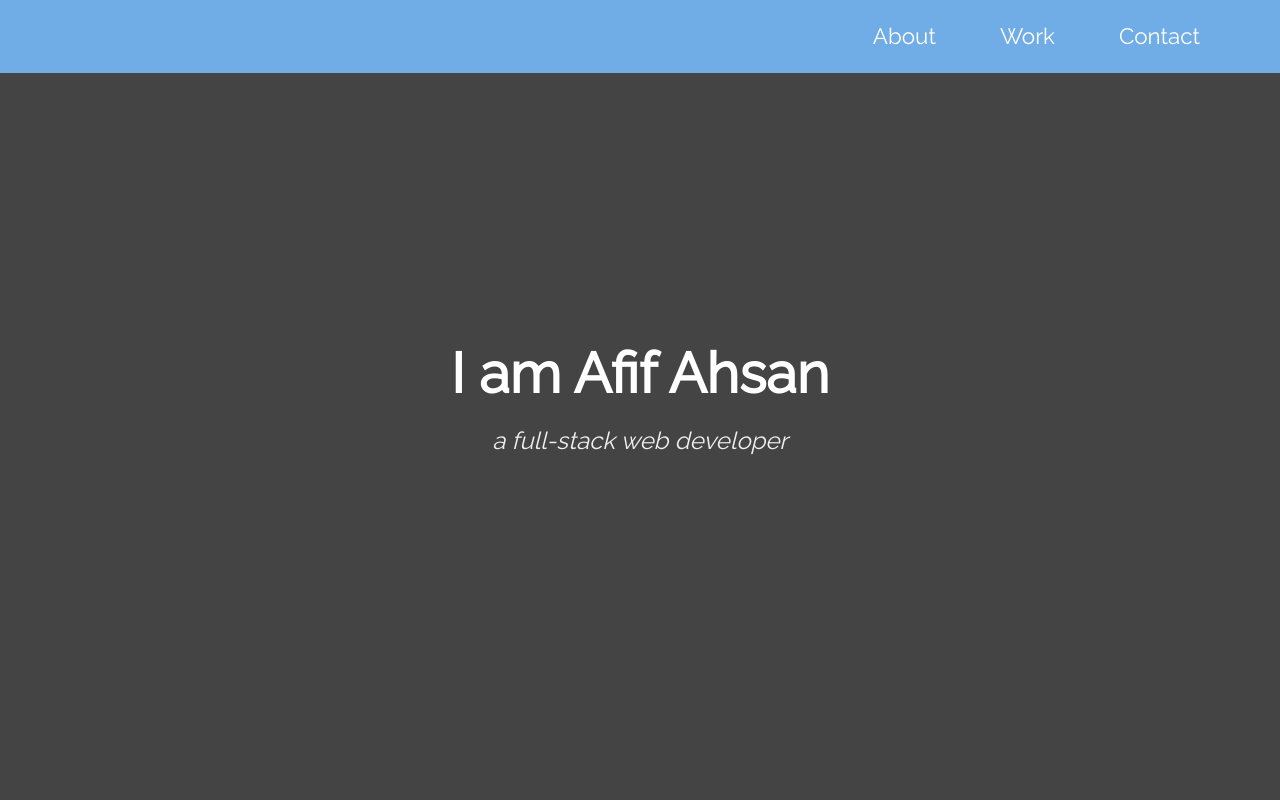
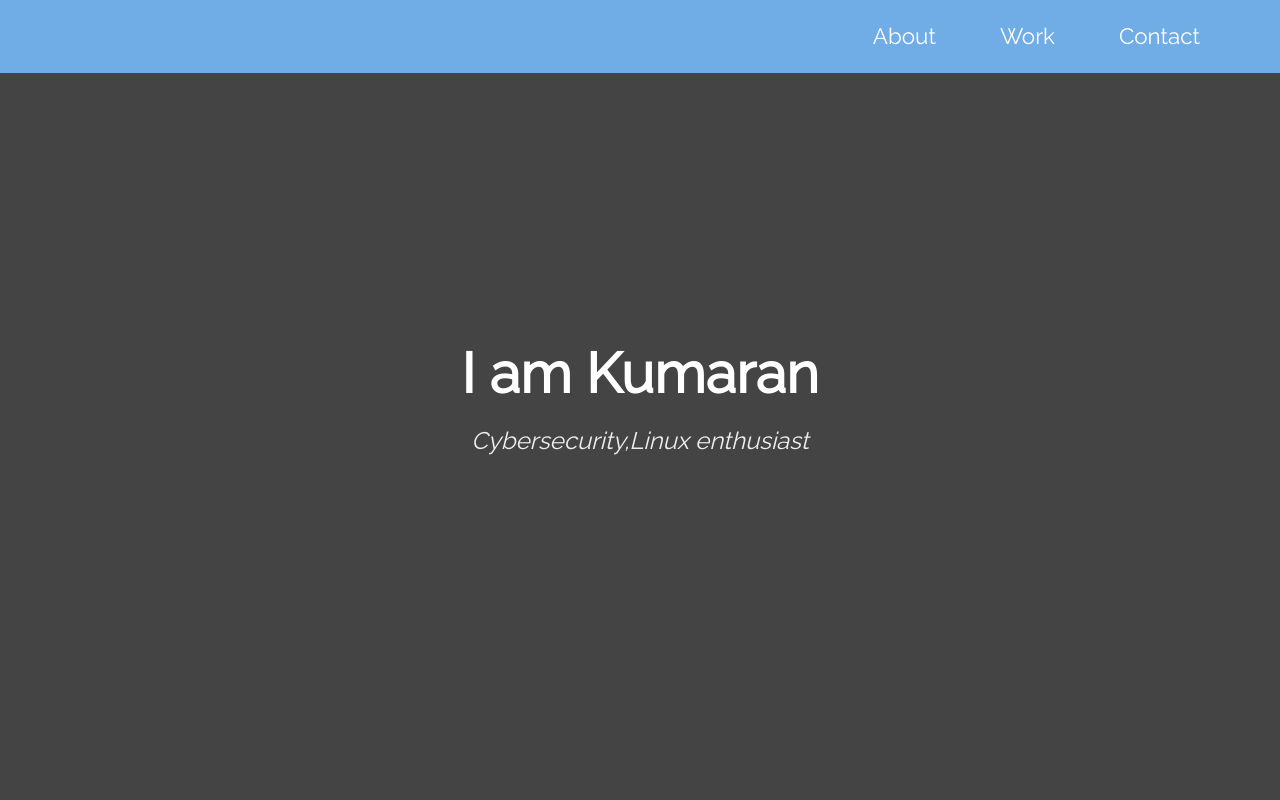
Before and after one commit to synackred/kumaran.live, a plain HTML site: page index.html in a window 1280 px wide. Shown: the top 800 px of the page. Drawn offline with Linux system fonts and the light colour scheme; files that its build step writes are made by us from their sources.

Commit message:
Update index.html

```diff
--- a/index.html
+++ b/index.html
@@ -20,8 +20,8 @@
       </ul>
     </nav>
     <div id="welcome-section" class="container">
-      <h1 id="title">I am Afif Ahsan</h1>
-      <p class="lead"><em>a full-stack web developer</em></p>
+      <h1 id="title">I am Kumaran</h1>
+      <p class="lead"><em>Cybersecurity,Linux enthusiast </em></p>
     </div>
   </header>
 
```
